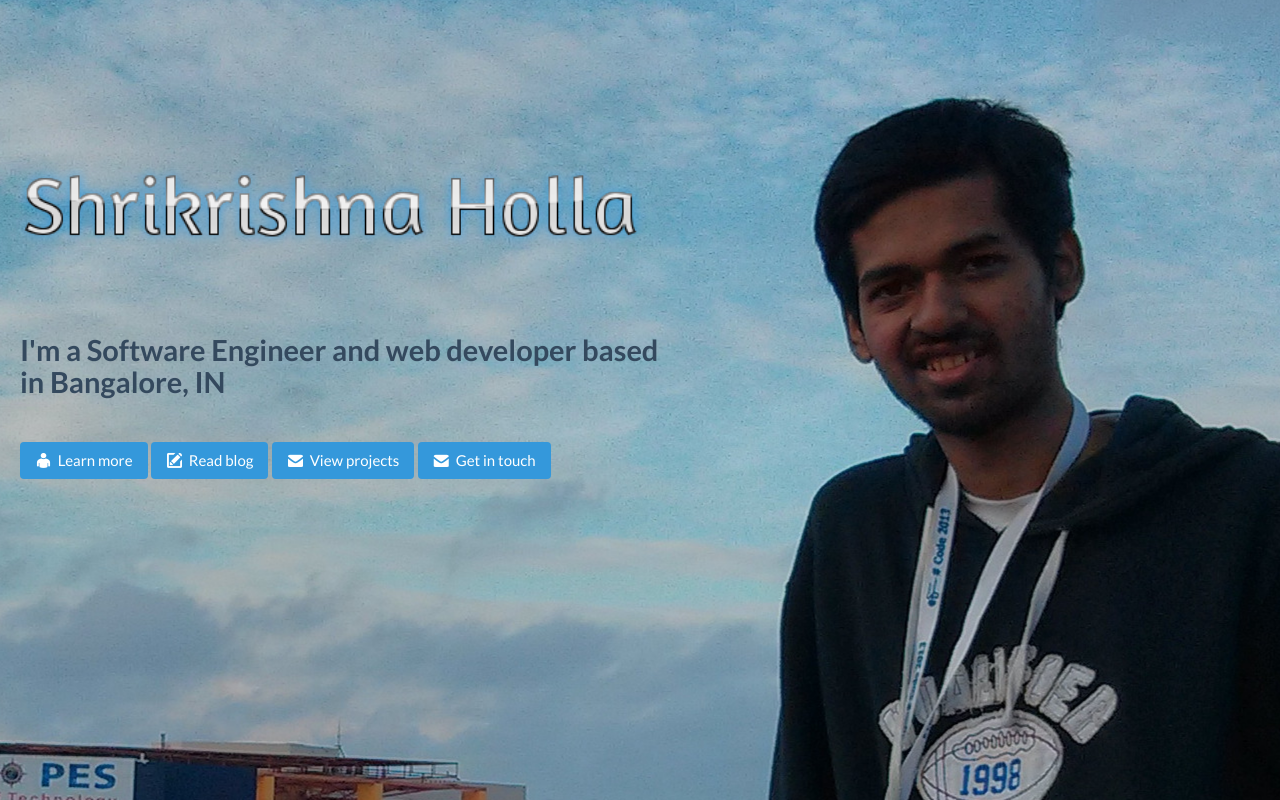
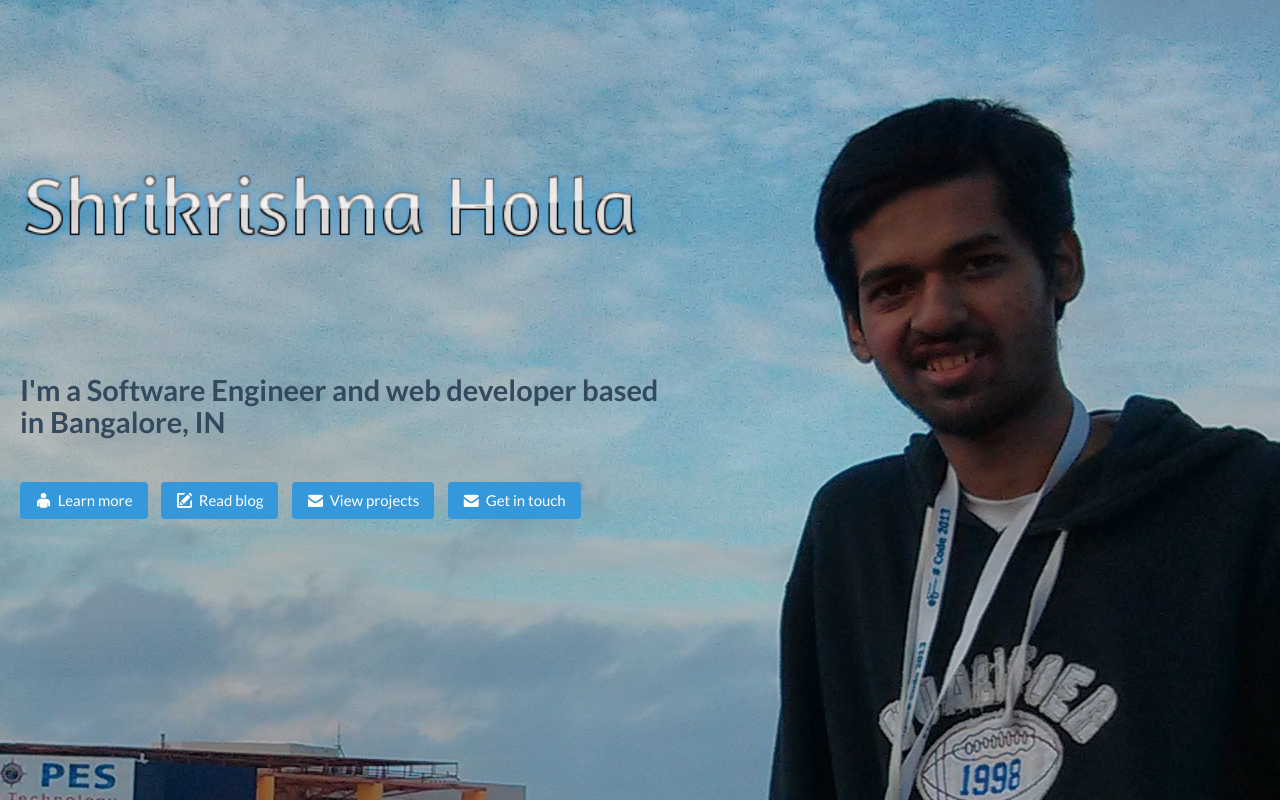
Before and after one commit to shrikrishnaholla/shrikrishnaholla.github.io, a plain HTML site: page index.html in a window 1280 px wide. Drawn offline with Linux system fonts and the light colour scheme.

Commit message:
Gave margin to buttons

```diff
--- a/style.css
+++ b/style.css
@@ -18,10 +18,11 @@ body {
 .links {
 	position: absolute;
 	left : 20px;
-	top: 40%;
+	top: 45%;
 	width: 50%;
 }
 
 .button {
 	padding: 10px;
+	margin-right: 10px;
 }
```
